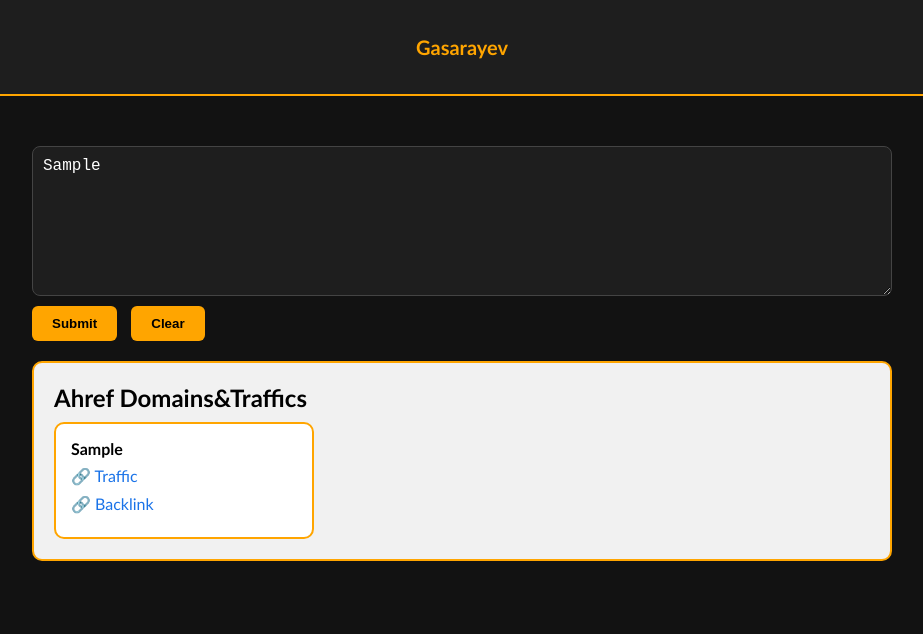
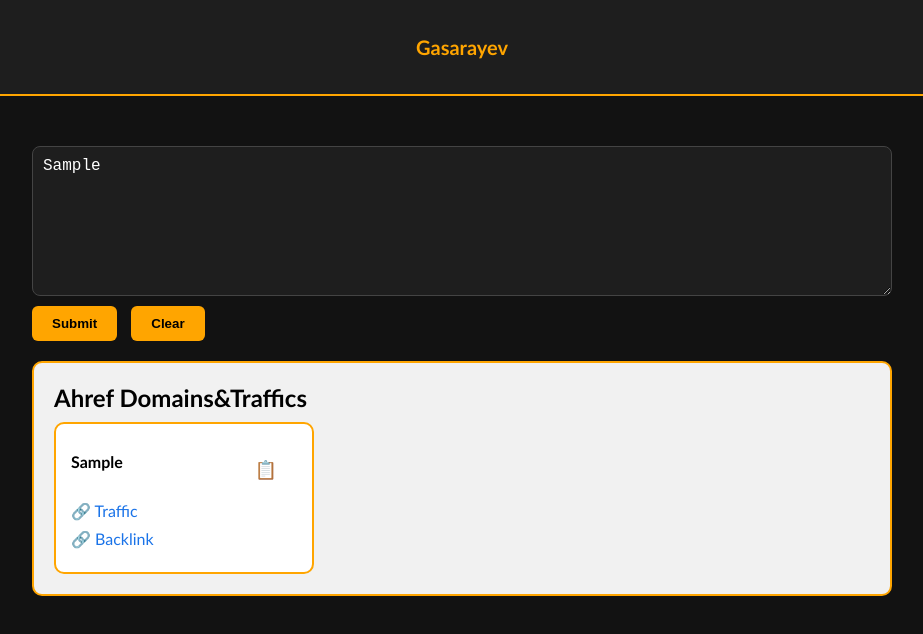
Before and after one commit to Gasarayev/HelperTool-for-DR-Traffic-Check, a plain HTML site: page index.html in a window 1280 px wide. Both pictures are taken after typing "Sample" into the empty fields and a click on the button "Submit". Shown: the whole page, without its empty margins (178-1101 px from the left). Drawn offline with Linux system fonts and the light colour scheme.

Commit message:
coppy added

```diff
--- a/script.js
+++ b/script.js
@@ -12,6 +12,7 @@
     }
 });
 
+
 form.addEventListener('submit', function (e) {
     e.preventDefault();
     const input = textarea.value.trim();
@@ -21,11 +22,13 @@
     generateLinks(input);
 });
 
+
 clearBtn.addEventListener('click', () => {
     localStorage.removeItem(STORAGE_KEY);
     textarea.value = '';
     result.innerHTML = '';
 });
+
 
 function generateLinks(data) {
     const websites = data
@@ -40,7 +43,10 @@
 
         html += `
             <div class="site-box">
+                <div class="site-header">
                     <strong>${site}</strong>
+                    <button class="copy-btn" data-domain="${site}" title="Copy domain">📋</button>
+                </div>
                 <a href="${trafficURL}" target="_blank">🔗 Traffic</a>
                 <a href="${backlinkURL}" target="_blank">🔗 Backlink</a>
             </div>
@@ -48,4 +54,18 @@
     });
     html += '</div>';
     result.innerHTML = html;
+
+    document.querySelectorAll('.copy-btn').forEach(btn => {
+        btn.addEventListener('click', function () {
+            const domain = this.getAttribute('data-domain');
+            navigator.clipboard.writeText(domain)
+                .then(() => {
+                    this.textContent = '✅';
+                    setTimeout(() => this.textContent = '📋', 1500);
+                })
+                .catch(err => {
+                    alert('Copy failed: ' + err);
+                });
+        });
+    });
 }
--- a/style.css
+++ b/style.css
@@ -156,6 +156,29 @@
   margin-right: 10px;
 }
 
+
+.site-header {
+  display: flex;
+  justify-content: space-between;
+  align-items: center;
+  margin-bottom: 10px;
+}
+
+.copy-btn {
+  background: none;
+  font-size: 18px;
+  cursor: pointer;
+  color: #1a73e8;
+  transition: color 0.3s;
+  transition: .5s;
+
+}
+
+.copy-btn:hover {
+    background-color: white;
+  border: 1px solid orange;
+}
+
 @media (max-width: 480px) {
   .site-box {
     width: 100%;
```
Lines whose indentation alone changed are shown as unchanged.
